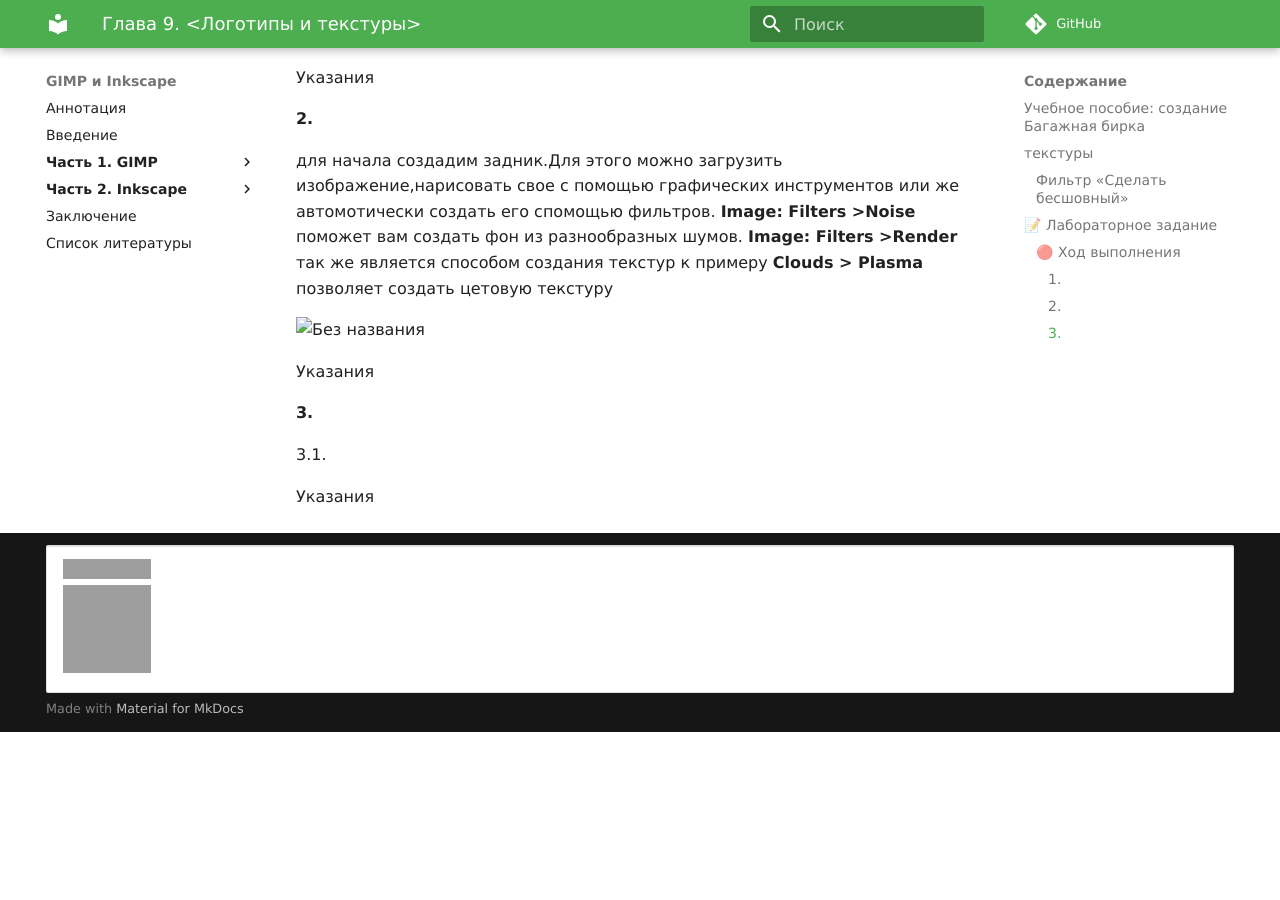
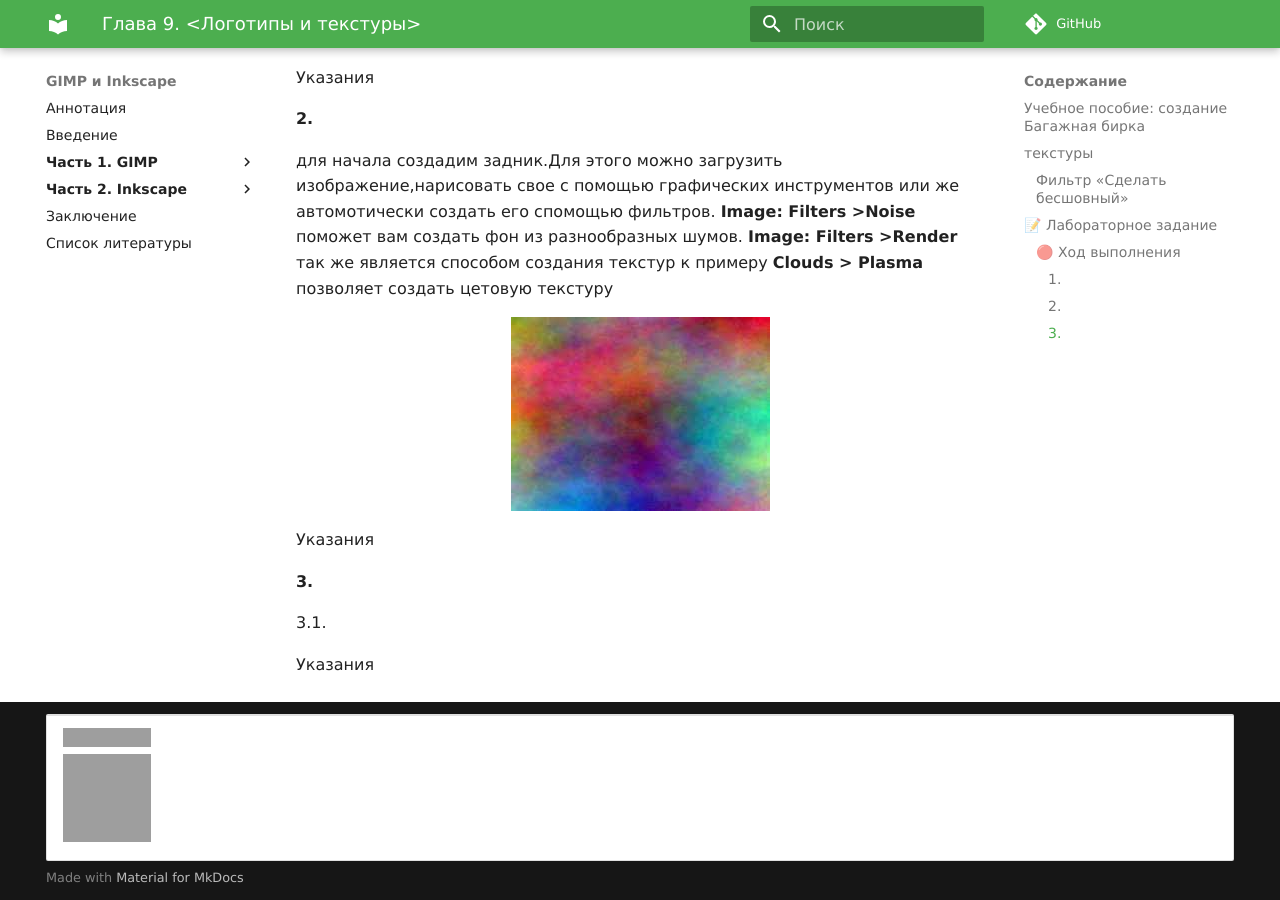
Before and after one commit to mpudelta/gimp-inkscape, an MkDocs documentation site: the page built from docs/gimp/9.md, in a window 1280 px wide and 900 px high, scrolled down 5470 px. Built offline with MkDocs 1.6.1 and Material for MkDocs 9.7.7, drawn with Linux system fonts in a browser that asks for light colours; some web fonts are replaced; comment, search, counter and statistics services are not loaded; old or Windows-style settings are respelled for this version of MkDocs; before the commit the page ends 6202 px from its top, so only the background shows below that; grey boxes are pictures that could not be loaded.

Commit message:
Update 9.md

```diff
--- a/docs/gimp/9.md
+++ b/docs/gimp/9.md
@@ -232,7 +232,7 @@ __Image: Filters >Render__ так же является способом соз
 
 
 
-![Без названия](Без названия.jpg)
+![Без названия](files/Без названия.jpg)
 
 
 Указания
```
